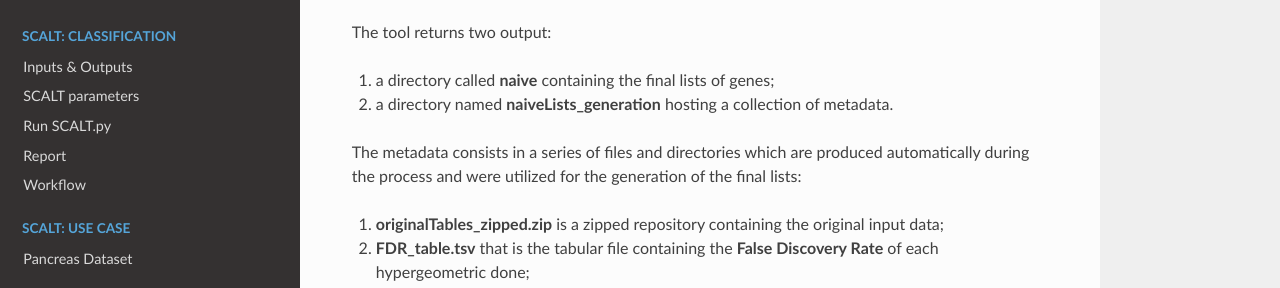
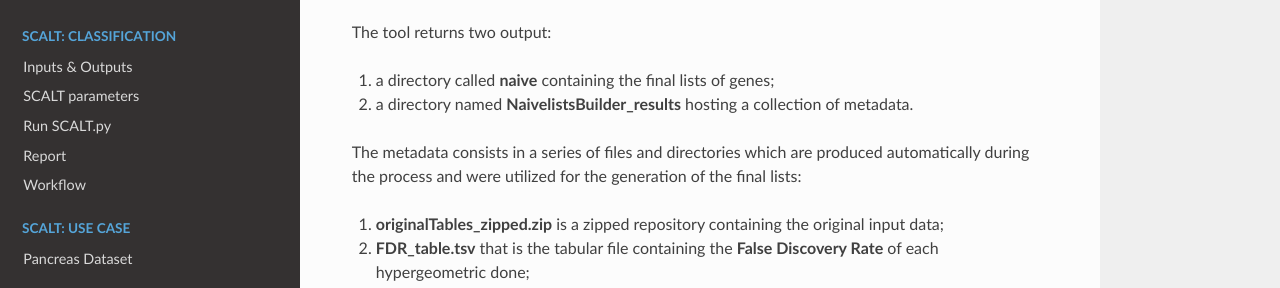
Before and after one commit to danitrave/CapitalCitiesGame, a Sphinx documentation site: the page built from docs/source/naiveListsBuilder.rst, in a window 1280 px wide and 900 px high, scrolled down 3437 px. Shown: the part 163-451 px from the top of the window. Built offline with Sphinx 7.4.7 and the Read the Docs theme 2.0.0, drawn with Linux system fonts in a browser that asks for light colours.

Commit message:
Update naiveListsBuilder.rst

```diff
--- a/docs/source/naiveListsBuilder.rst
+++ b/docs/source/naiveListsBuilder.rst
@@ -153,7 +153,7 @@ Outputs
 The tool returns two output:
 
 1. a directory called **naive** containing the final lists of genes;
-2. a directory named **naiveLists_generation** hosting a collection of metadata.
+2. a directory named **NaivelistsBuilder_results** hosting a collection of metadata.
 
 The metadata consists in a series of files and directories which are produced automatically during the process and were utilized for the generation of the final lists:
 
```
